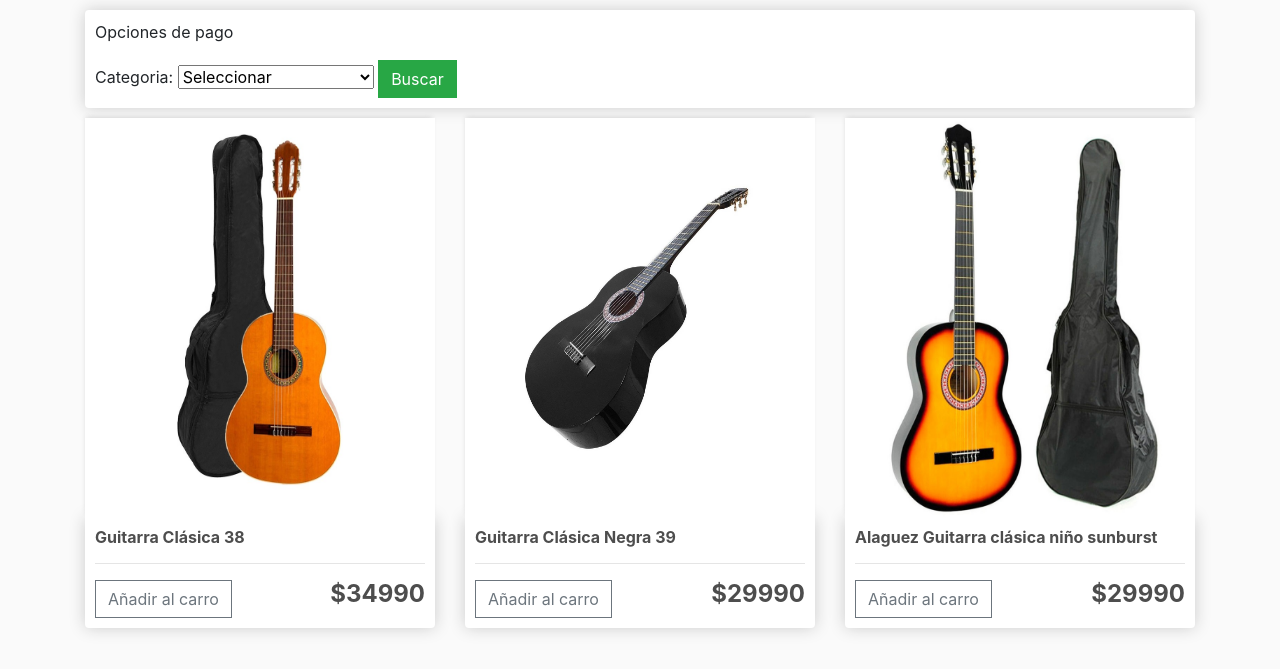
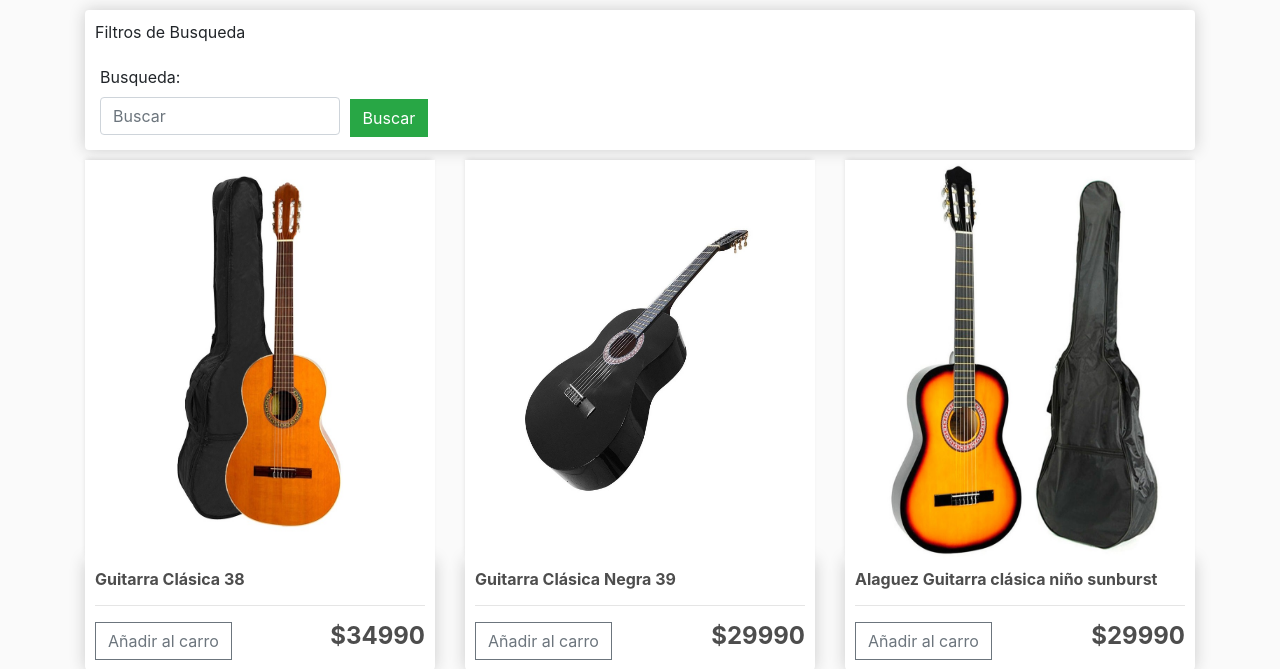
Before and after one commit to ivanmaldonaxdo/PROYECTOMUSICPRO, a Django app: page /store/ in a window 1280 px wide. Shown: the part 57-726 px from the top of the page. Run offline with Django 3.2, Linux system fonts and the light colour scheme; a user stored in the database is signed in; data comes from the database, SQL or seed files in the repository; data that the repository does not hold is empty; some libraries are stand-ins or nearby versions.

Commit message:
busqueda de producto en store funcionando

```diff
--- a/MusicPro/TiendaMPRO/templates/TiendaMPRO/store.html
+++ b/MusicPro/TiendaMPRO/templates/TiendaMPRO/store.html
@@ -5,16 +5,19 @@
 <div class="row">
 	<div class="col-lg-12">
 		<div class="box-element" id="payment-info">
-			<p>Opciones de pago</p>
+			<p>Filtros de Busqueda</p>
 			<form method="get">
-				<label for="cbocategoria">Categoria:</label>
+				<div class="form-field">
+					<label for="busqueda">Busqueda:</label>
+					<input type="search" name="busqueda" id="" class="form-control" placeholder="Buscar">
+				</div>
+				<!-- <label for="cbocategoria">Categoria:</label>
 				<select class="form-select primary"  size="1" name="cbocategoria" id="cbocategoria" required >
 					<option value="">Seleccionar</option>
 					{% for c in categ %}
 					<option value="{{ c.categ_name }}">{{ c.categ_name }}</option>
 					{% endfor %}
-				</select>
-				<!--  -->
+				</select> -->
 				<button class="btn btn-success" type="submit">Buscar</button>
 			</form>
 		</div>
--- a/MusicPro/TiendaMPRO/views.py
+++ b/MusicPro/TiendaMPRO/views.py
@@ -41,8 +41,14 @@ def store(request):
         itemsCarrito = order['get_carro_productos']
 
     categ=Categoria.objects.all()
+    queryset=request.GET.get("busqueda")
+    if queryset:
+        productos=Producto.objects.filter(
+        Q(nom_prod__icontains=queryset)
+    )
+    else:
+        productos = Producto.objects.all()
 
-    productos = Producto.objects.all()
     context ={'productos' : productos, 'itemsCarrito' : itemsCarrito,'categ':categ}
     return render(request, 'TiendaMPRO/store.html', context)
 
```
